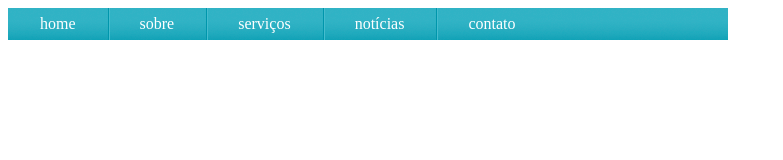
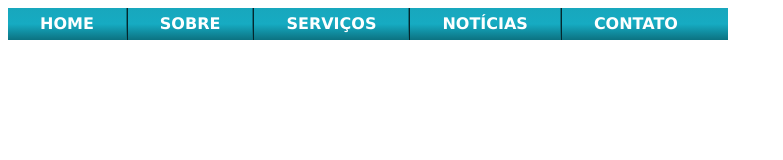
Before and after one commit to MunrraMT/CSS3-Intermediario-Avancado, a plain HTML site: page Aulas/navegacao-horizontal.html in a window 1280 px wide. Shown: the whole page, without its empty margins (0-783 px from the left). Drawn offline with Linux system fonts and the light colour scheme.

Commit message:
Aula 55. Criando barra de navegação horizontal (Feita por André)

```diff
--- a/Aulas/navegacao-horizontal.html
+++ b/Aulas/navegacao-horizontal.html
@@ -8,6 +8,7 @@
 </head>
 <style>
 
+    /* Menu Feito pelo Professor do Curso
     ul {
         margin: 0;
         padding: 0;
@@ -27,7 +28,30 @@
     }
     .primeiro a {background: none;}
     ul a:hover {color: #085662; background: #44cade;}
+    */
 
+    ul {
+        margin: 0;
+        padding: 0;
+        list-style-type: none;
+        width: 720px;
+        background-image: linear-gradient(to bottom, rgb(24, 167, 189), #16abc2, #0c7281);
+        float: left;
+    }
+    ul li {float: left;}
+    ul a {
+        display: block;
+        padding: 0 2em;
+        line-height: 2em;
+        text-decoration: none;
+        color: white;
+        border-left: 2px ridge #0c7281;
+        font-family: Verdana, Geneva, Tahoma, sans-serif;
+        text-transform: uppercase;
+        font-weight: bold;
+    }
+    .primeiro a {border: none;}
+    ul a:hover {color: #085662; background: #44cade;}
 
 </style>
 <body>
```
